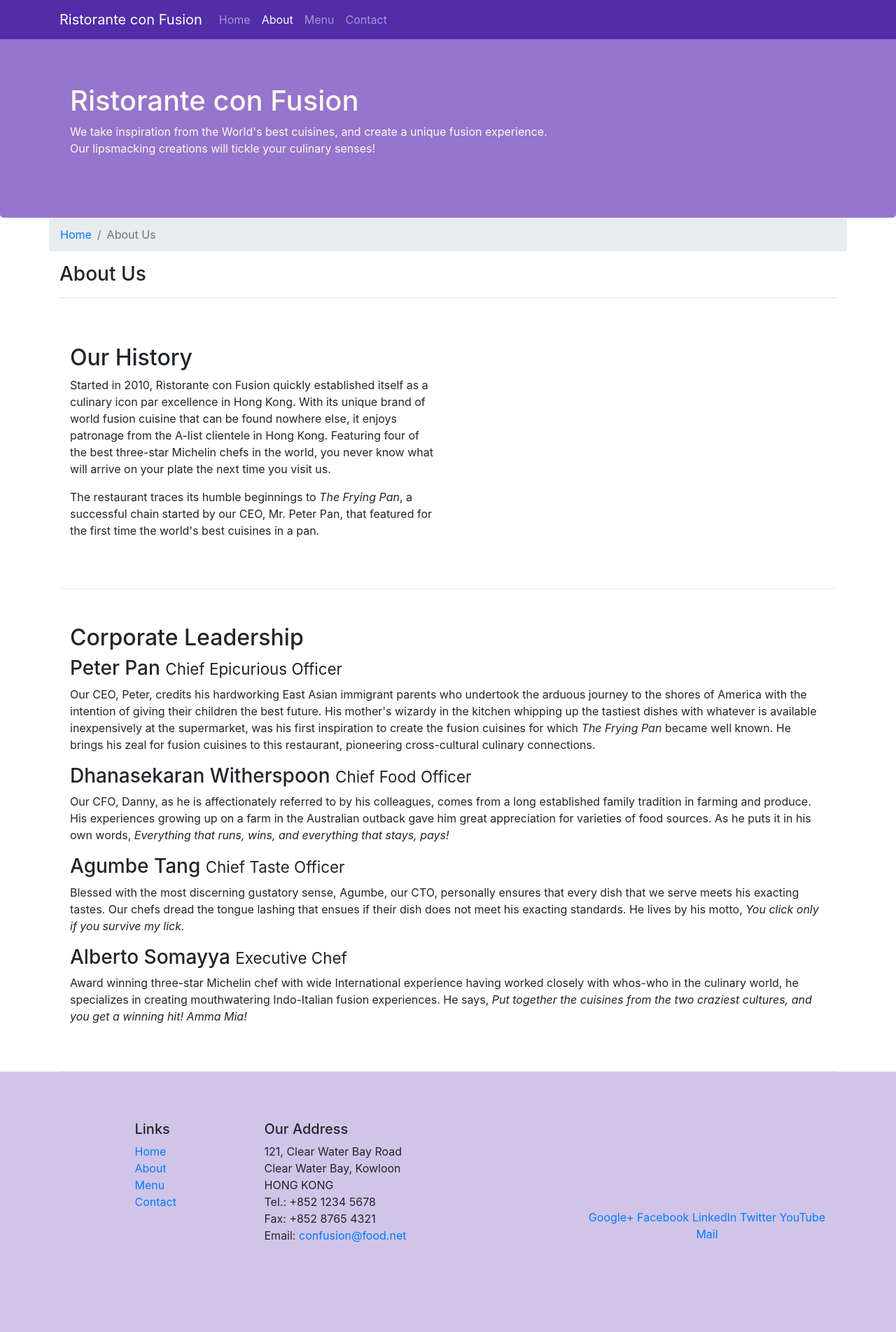
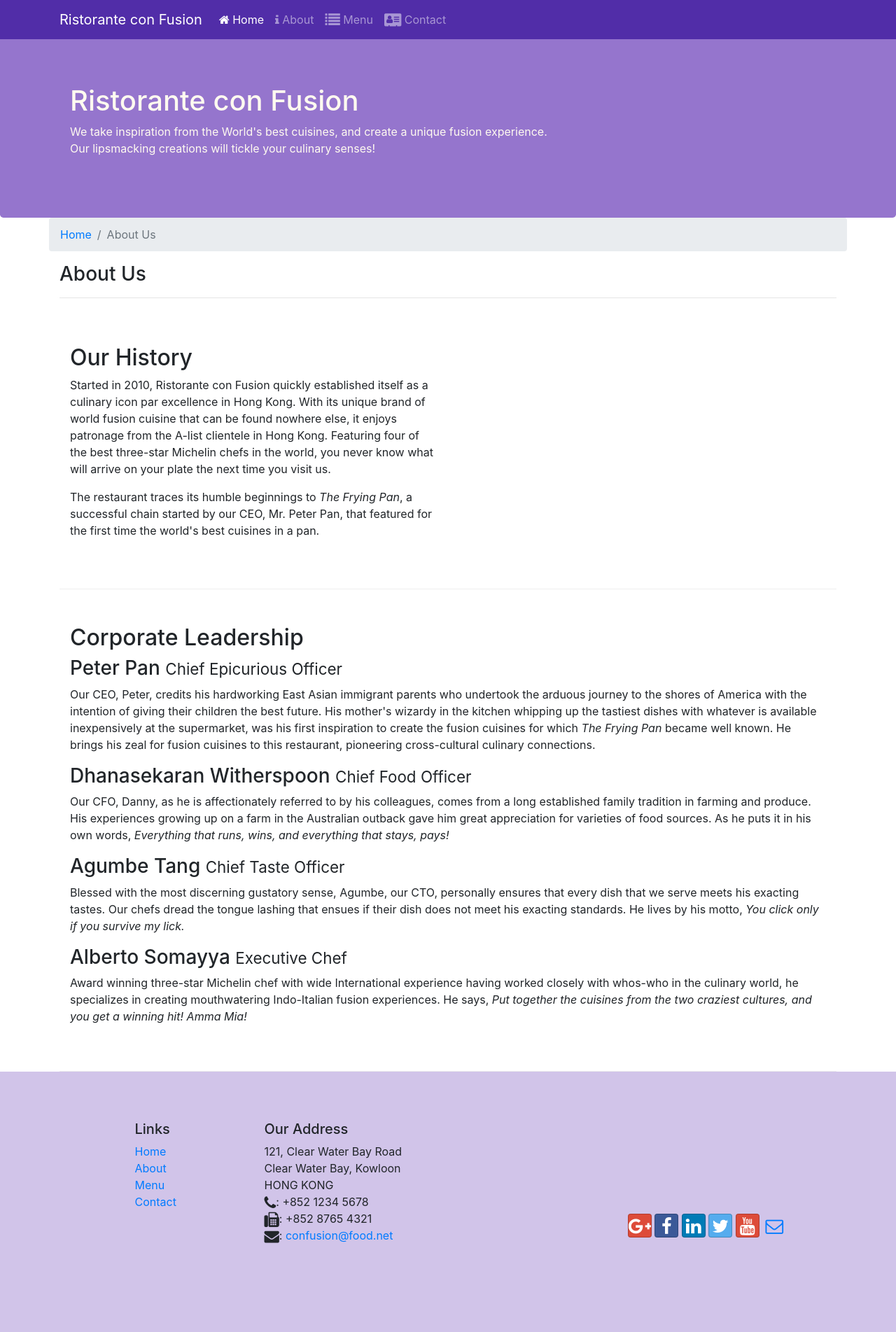
Before and after one commit to rmcc0724/lesson1a, a website: page aboutus.html in a window 1280 px wide. Shown: the top 1903 px of the page at 70% size. Drawn offline with nearby package versions, Linux system fonts and the light colour scheme.

Commit message:
Week 2 Icon Fonts

```diff
--- a/aboutus.html
+++ b/aboutus.html
@@ -9,7 +9,10 @@
 
     <!-- Bootstrap CSS -->
     <link rel="stylesheet" href="node_modules/bootstrap/dist/css/bootstrap.min.css">
+    <link rel="stylesheet" href="node_modules/font-awesome/css/font-awesome.min.css">
+    <link rel="stylesheet" href="node_modules/bootstrap-social/bootstrap-social.css">
     <link rel="stylesheet" href="css/styles.css">
+
     <title>Ristorante Con Fusion: About Us</title>
 
 </head>
@@ -24,10 +27,10 @@
         <a class="navbar-brand" href="#">Ristorante con Fusion</a>
 <div class="collapse navbar-collapse" id="Navbar">
                 <ul class="navbar-nav mr-auto">
-                <li class="nav-item"><a class="nav-link" href="./index.html">Home</a></li>
-                <li class="nav-item active"><a class="nav-link" href="#">About</a></li>
-                <li class="nav-item"><a class="nav-link" href="#">Menu</a></li>
-                <li class="nav-item"><a class="nav-link" href="#">Contact</a></li>
+                <li class="nav-item active"><a class="nav-link" href="#"><span class="fa fa-home"></span> Home</a></li>
+                <li class="nav-item"><a class="nav-link" href="./aboutus.html"><span class="fa fa-info"></span> About</a></li>
+                <li class="nav-item"><a class="nav-link" href="#"><span class="fa fa-list fa-lg"></span> Menu</a></li>
+                <li class="nav-item"><a class="nav-link" href="#"><span class="fa fa-address-card fa-lg"></span>  Contact</a></li>
             </ul>
 </div>
     </div>
@@ -102,19 +105,19 @@
 		              121, Clear Water Bay Road<br>
 		              Clear Water Bay, Kowloon<br>
 		              HONG KONG<br>
-		              Tel.: +852 1234 5678<br>
-		              Fax: +852 8765 4321<br>
-		              Email: <a href="mailto:confusion@food.net">confusion@food.net</a>
+		              <i class="fa fa-phone fa-lg"></i>: +852 1234 5678<br>
+		              <i class="fa fa-fax fa-lg"></i>: +852 8765 4321<br>
+		              <i class="fa fa-envelope fa-lg"></i>: <a href="mailto:confusion@food.net">confusion@food.net</a>
 		           </address>
                 </div>
                 <div class="col-12 col-sm-4 align-self-center">
                     <div class="text-center">
-                        <a href="http://google.com/+">Google+</a>
-                        <a href="http://www.facebook.com/profile.php?id=">Facebook</a>
-                        <a href="http://www.linkedin.com/in/">LinkedIn</a>
-                        <a href="http://twitter.com/">Twitter</a>
-                        <a href="http://youtube.com/">YouTube</a>
-                        <a href="mailto:">Mail</a>
+                        <a class="btn btn-social-icon btn-google" href="http://google.com/+"><i class="fa fa-google-plus fa-lg"></i></a>
+                        <a class="btn btn-social-icon btn-facebook" href="http://www.facebook.com/profile.php?id="><i class="fa fa-facebook fa-lg"></i><a>
+                        <a class="btn btn-social-icon btn-linkedin" href="http://www.linkedin.com/in/"><i class="fa fa-linkedin fa-lg"></i></a>
+                        <a class="btn btn-social-icon btn-twitter" href="http://twitter.com/"><i class="fa fa-twitter fa-lg"></i></a>
+                        <a class="btn btn-social-icon btn-google" href="http://youtube.com/"><i class="fa fa-youtube fa-lg"></i></a>
+                        <a class="btn btn-social-icon" href="mailto:"><i class="fa fa-envelope-o fa-lg"></i></a>
                     </div>
                 </div>
            </div>
--- a/package.json
+++ b/package.json
@@ -15,6 +15,7 @@
   },
   "dependencies": {
     "bootstrap": "^4.0.0",
+    "bootstrap-social": "^5.1.1",
     "font-awesome": "^4.7.0",
     "jquery": "^3.3.1",
     "popper.js": "^1.12.9"
```
Also changed, not shown: index.html (+18 -15 lines), 1 other file.
